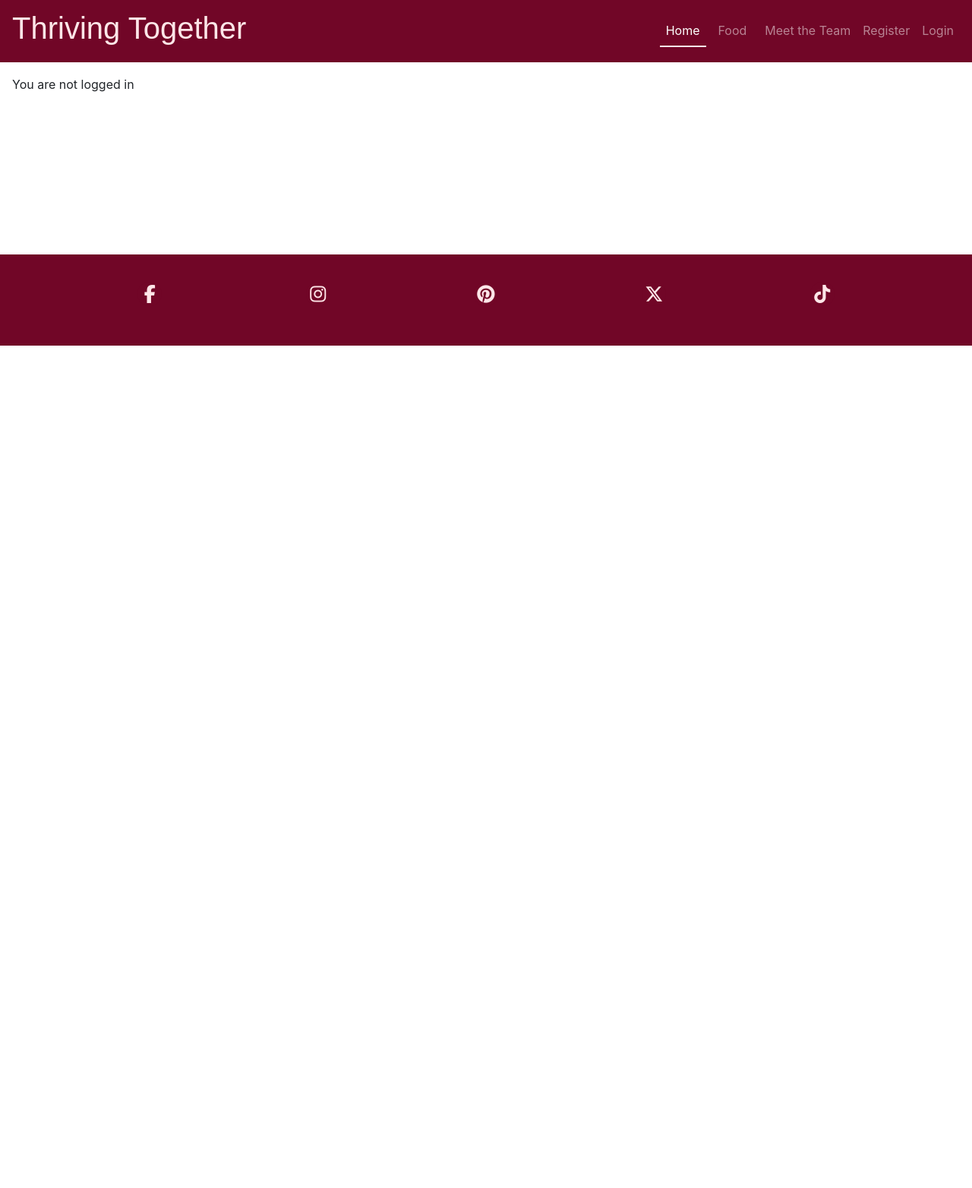
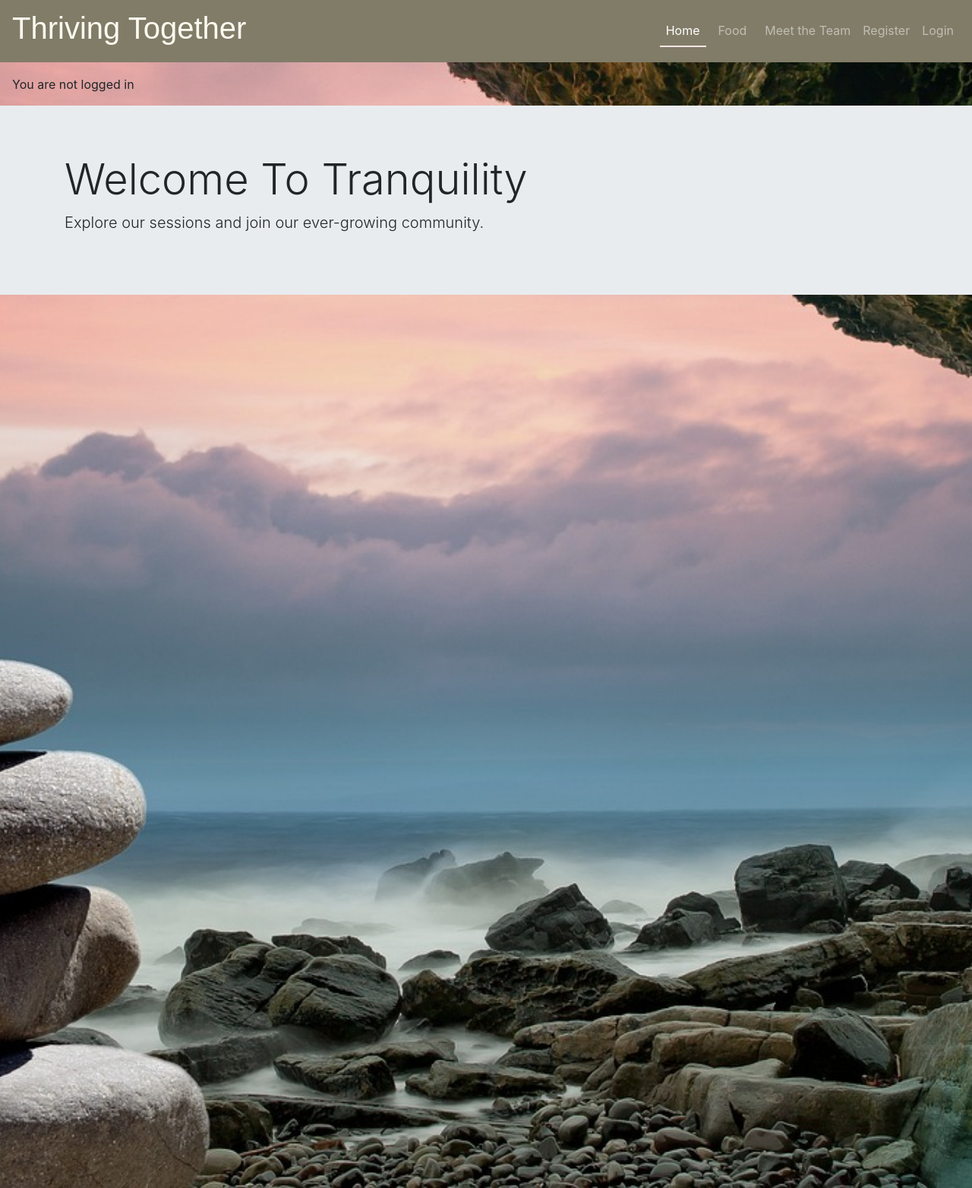
Before and after one commit to Libbu/Full-Craic, a Django app: page / in a window 1280 px wide. Shown: the whole page at 76% size. Run offline with Django 4.2, Linux system fonts and the light colour scheme; data that the repository does not hold is empty; some libraries are stand-ins or nearby versions; some web fonts are replaced.

Commit message:
added styles to  index html and styles to different pages

```diff
--- a/static/css/style.css
+++ b/static/css/style.css
@@ -10,7 +11,14 @@
     padding: 0;
     overflow-x: hidden;
     background-color: #FFE6E8;
+    margin-bottom: 0; /* Set margin-bottom to 0 */
+    background-image: url('/static/images/fengshui.jpg');
+    background-size: cover;
+    background-position: center center;
+    background-repeat: no-repeat;
 }
+
+
 
 
 /* Navbar */
@@ -30,14 +38,15 @@
 .navalert-container h1 {
     font-family: "Italiana", sans-serif;
     width: 30%;
-    color: #ffe6e8;
+    color: #fdfbf0;
 }
 
 .navbar {
     margin: 0;
     border: 0;
     width: 100%;
-    background-color: rgba(113, 6, 39);
+    background-color: #817C68;
+
 }
 
 .navbar .navbar-toggler {
@@ -144,12 +164,17 @@
 
 
 
-/* Footer */
+/*------------------------------- Footer */
 footer {
-    background-color: #710627;
+    background-color: #817C68;
     color: #ffe6e8;
-    min-height: 120px;
-    margin-top: 179px;
+    margin-top: 75vh;
+    padding: px 0;
+    height:auto;
+}
+
+#footer-details {
+    padding-top: 10px;
 }
 
 .social-links {
@@ -169,7 +194,7 @@
     line-height: 7px;
     text-align: center;
     color: #ffe6e8;
-    background-color: #710627;
+    background-color: #817C68;
     transition: all 0.35s ease-in-out;
 }
 
@@ -178,23 +203,33 @@
     color: #d6ffb7;
 }
 
-#footer-details {
-    padding-top: 20px;
-}
 
 /* Form Styling */
 form {
-    background-color: #ecdbdb;
+    background-color: #817C68;
     padding: 20px;
     border-radius: 8px;
-    box-shadow: 0px 0px 10px rgba(0, 0, 0, 0.1);
+    box-shadow: 0px 0px 15px rgba(0, 0, 0, 1.1);
+    width: 40vw; /* Adjust the max-width as needed */
+    margin: 10vh auto; /* Center the form horizontally */
+}
+#commentForm{
+    width:15vw;
 }
 
+.login-form{
+    background-color: #817C68;
+    padding: 20px;
+    border-radius: 8px;
+    box-shadow: 0px 0px 15px rgba(0, 0, 0, 1.1);
+    width:25vw; /* Adjust the max-width as needed */
+    margin: 10vh auto; /* Center the form horizontally */
+}
 form label {
     display: block;
     margin-bottom: 8px;
     font-weight: bold;
-    color: #4d041a;
+    color: #817C68;
 }
 
 form input,
--- a/wellnessblog/templates/wellnessblog/index.html
+++ b/wellnessblog/templates/wellnessblog/index.html
@@ -2,6 +2,15 @@
 {% load static %}
 
 {% block content %}
+
+<link rel="stylesheet" type="text/css" href="{% static '/images/fenshui.JPG' %}">
+
+<div class="jumbotron jumbotron-fluid landing-page">
+  <div class="container">
+    <h1 class="display-4">Welcome To Tranquility</h1>
+    <p class="lead">Explore our sessions and join our ever-growing community.</p>
+  </div>
+</div>
 
 <!-- index.html content starts here -->
 <div class="container-fluid">
@@ -24,8 +33,7 @@
               </a>
 
               <hr />
-                            <p class="card-text text-muted h6">{{ session.created_on}}
-                            </p>
+              <p class="card-text text-muted h6">{{ session.created_on}}</p>
             </div>
           </div>
         </div>
@@ -34,18 +42,18 @@
         <div class="row">
         {% endif %}
         {% endfor %}
-
       </div>
     </div>
   </div>
+
   {% if is_paginated %}
   <nav aria-label="Page navigation">
     <ul class="pagination justify-content-center">
       {% if page_obj.has_previous %}
-            <li><a href="?page={{ page_obj.previous_page_number }}" class="page-link">&laquo PREV</a></li>
+      <li><a href="?page={{ page_obj.previous_page_number }}" class="page-link">&laquo; PREV</a></li>
       {% endif %}
       {% if page_obj.has_next %}
-            <li><a href="?page={{ page_obj.next_page_number }}" class="page-link"> NEXT &raquo;</a></li>
+      <li><a href="?page={{ page_obj.next_page_number }}" class="page-link">NEXT &raquo;</a></li>
       {% endif %}
     </ul>
   </nav>
```
Also changed, not shown: other parts of static/css/style.css (+44 -14 lines), templates/account/logout.html (+3 -6 lines), templates/account/signup.html (+22 -4 lines), wellnessblog/templates/wellnessblog/session_detail.html (+12 -25 lines), static/images/fengshui.jpg (added), static/images/heart.jpg (added), 1 other file. Lines whose indentation alone changed are shown as unchanged.
